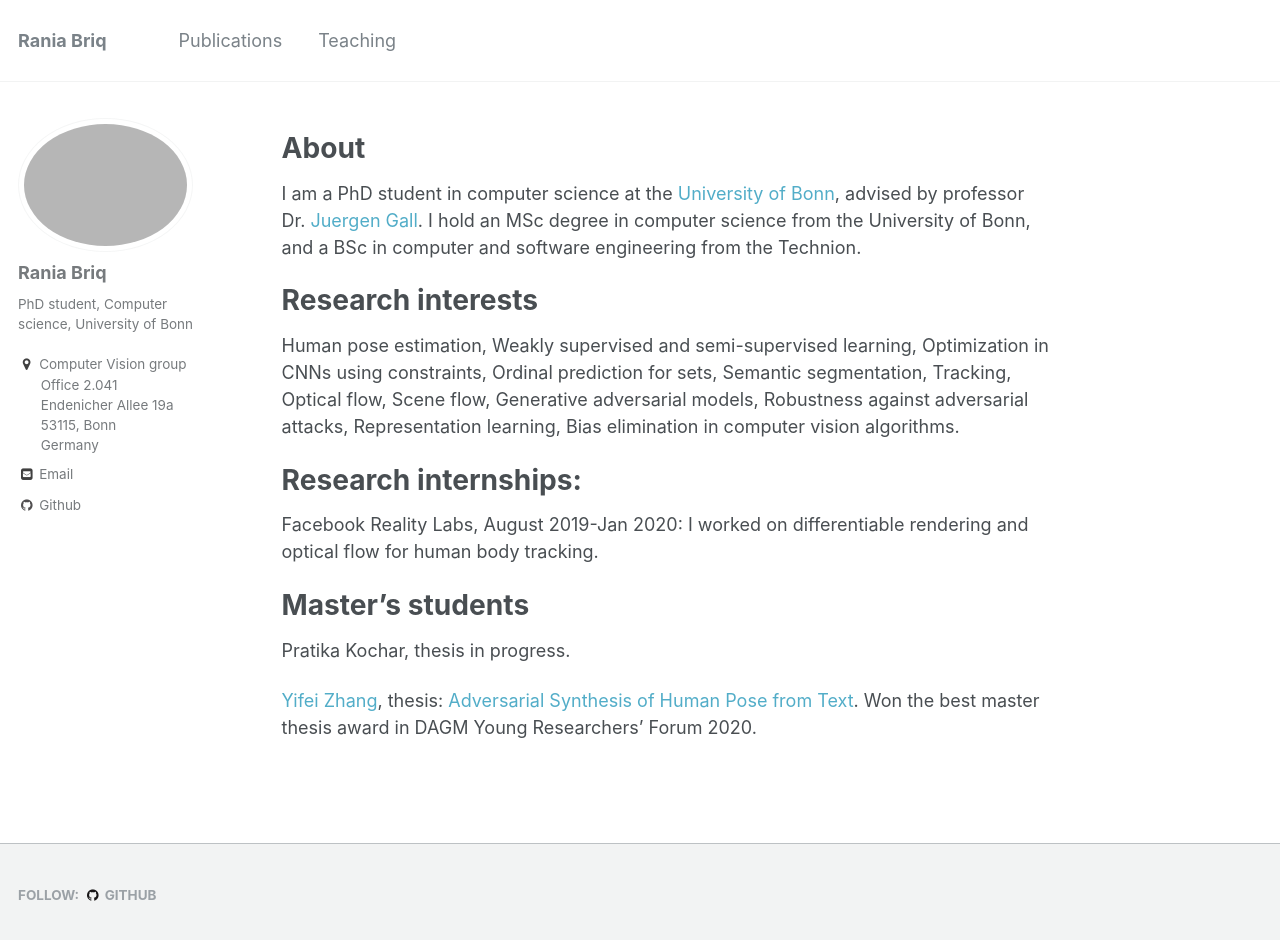
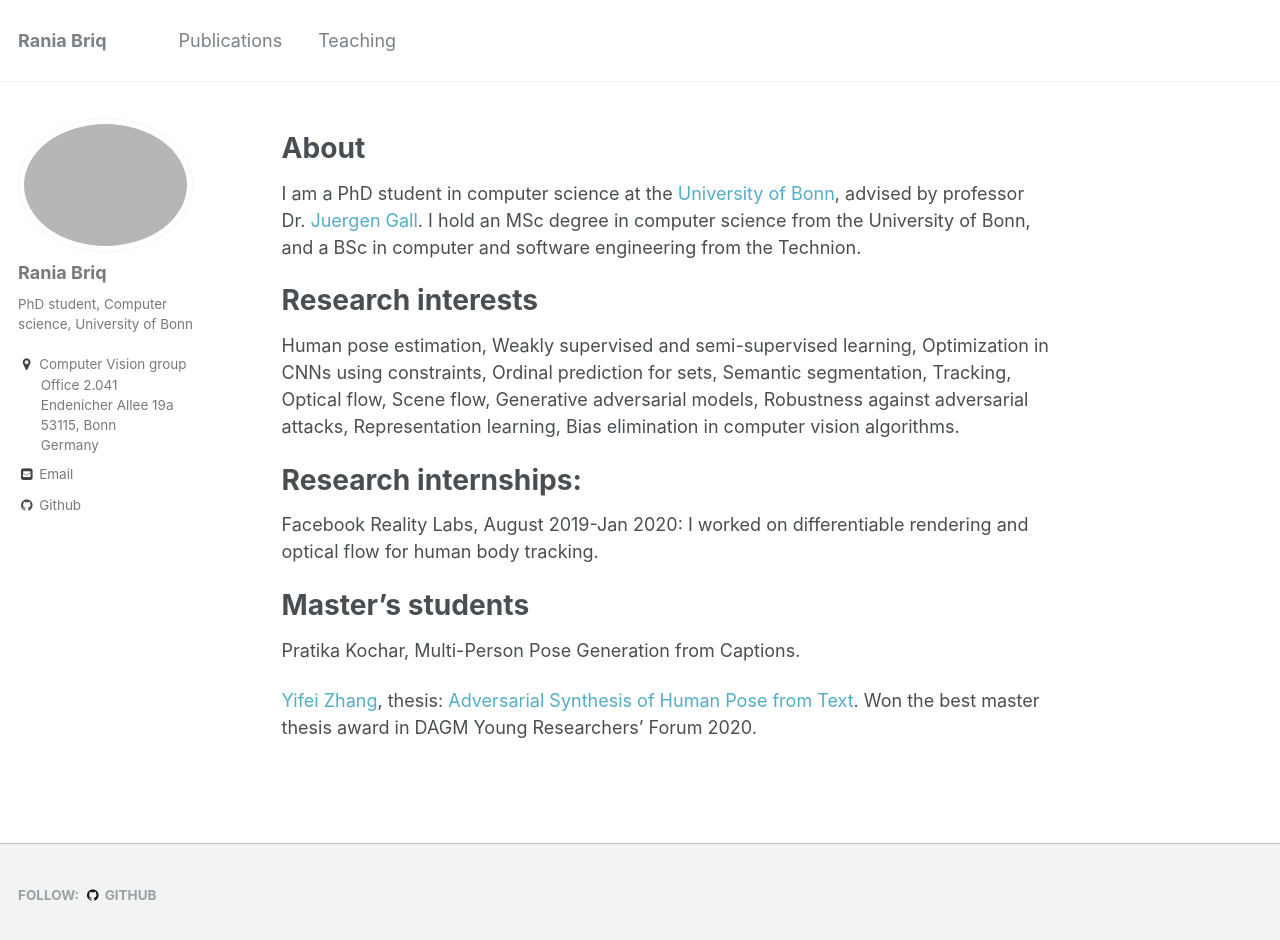
Before and after one commit to briqr/briqr.github.io, a Jekyll site: the page built from _pages/about.md, in a window 1280 px wide and 953 px high. Shown: the top 940 px of the window. Built offline with Jekyll 4.4.1, drawn with Linux system fonts in a browser that asks for light colours.

Commit message:
Update about.md

```diff
--- a/_pages/about.md
+++ b/_pages/about.md
@@ -30,6 +30,6 @@ Facebook Reality Labs, August 2019-Jan 2020: I worked on differentiable renderin
 
 Master's students
 ======
-Pratika Kochar, thesis in progress.
+Pratika Kochar, Multi-Person Pose Generation from Captions.
 
 [Yifei Zhang](https://www.linkedin.com/in/yifei-zhang-2565811a9/), thesis: [Adversarial Synthesis of Human Pose from Text](https://arxiv.org/abs/2005.00340). Won the best master thesis award in DAGM Young Researchers' Forum 2020.
```
